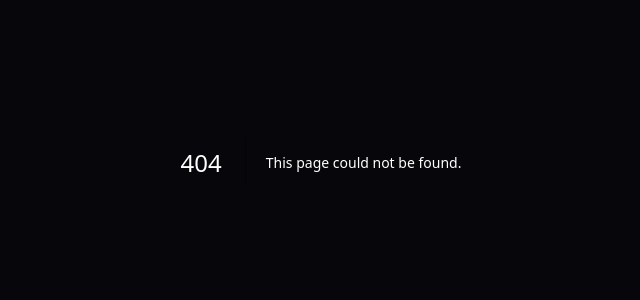
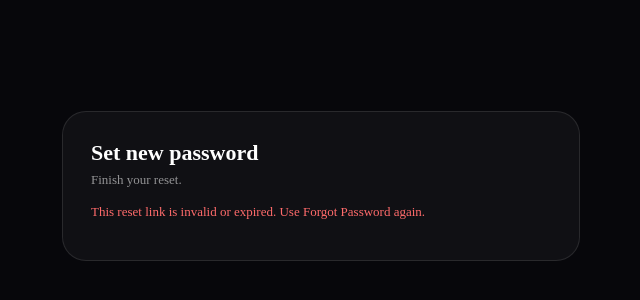
Before and after one commit to RiotBryant/broPORTAL, a Next.js app: page /reset-password in a window 1280 px wide. Before the commit this address had no page. Shown: the part 238-538 px from the top of the page, without its empty margins (319-959 px from the left). Built offline with nearby package versions, Linux system fonts and the light colour scheme; no server answers.

Commit message:
Create page.tsx

```diff
--- /dev/null
+++ b/app/reset-password/page.tsx
@@ -0,0 +1,78 @@
+"use client";
+
+import { useEffect, useState } from "react";
+import { useRouter } from "next/navigation";
+import { supabase } from "@/lib/supabase/client";
+
+export default function ResetPasswordFromEmailLink() {
+  const router = useRouter();
+  const [newPassword, setNewPassword] = useState("");
+  const [ready, setReady] = useState(false);
+  const [loading, setLoading] = useState(false);
+  const [err, setErr] = useState<string | null>(null);
+  const [ok, setOk] = useState<string | null>(null);
+
+  useEffect(() => {
+    // If the user arrived from a Supabase recovery link, a session gets established.
+    // We just verify that a session exists so updateUser can work.
+    (async () => {
+      const { data } = await supabase.auth.getSession();
+      if (!data.session) {
+        setErr("This reset link is invalid or expired. Use Forgot Password again.");
+        return;
+      }
+      setReady(true);
+    })();
+  }, []);
+
+  async function setPassword(e: React.FormEvent) {
+    e.preventDefault();
+    setErr(null);
+    setOk(null);
+    setLoading(true);
+
+    const { error } = await supabase.auth.updateUser({ password: newPassword });
+
+    setLoading(false);
+
+    if (error) {
+      setErr(error.message);
+      return;
+    }
+
+    setOk("Password updated. Redirecting...");
+    setTimeout(() => router.replace("/login"), 700);
+  }
+
+  const css = `
+    :root{color-scheme:dark;}
+    .page{min-height:100vh;background:#07070b;color:white;display:grid;place-items:center;padding:24px;}
+    .card{width:100%;max-width:460px;border-radius:24px;padding:28px;background:rgba(255,255,255,0.04);border:1px solid rgba(255,255,255,0.10);}
+    h1{margin:0 0 6px;font-size:22px;font-weight:800;}
+    p{margin:0 0 16px;font-size:13px;color:rgba(255,255,255,0.55);}
+    .input{width:100%;padding:12px 14px;margin-bottom:12px;border-radius:12px;border:1px solid rgba(255,255,255,0.15);background:rgba(255,255,255,0.06);color:white;}
+    .btn{width:100%;border-radius:999px;padding:12px 14px;font-size:14px;font-weight:800;border:none;cursor:pointer;background:#ffffff;color:#000;}
+    .ok{margin:0 0 12px;font-size:13px;color:rgba(170,255,200,0.9);}
+    .err{margin:0 0 12px;font-size:13px;color:#ff6b6b;}
+  `;
+
+  return (
+    <div className="page">
+      <style>{css}</style>
+      <div className="card">
+        <h1>Set new password</h1>
+        <p>Finish your reset.</p>
+
+        {ok && <div className="ok">{ok}</div>}
+        {err && <div className="err">{err}</div>}
+
+        {ready && (
+          <form onSubmit={setPassword}>
+            <input className="input" type="password" value={newPassword} onChange={(e) => setNewPassword(e.target.value)} placeholder="New password" required />
+            <button className="btn" disabled={loading}>{loading ? "Saving..." : "Save password"}</button>
+          </form>
+        )}
+      </div>
+    </div>
+  );
+}
```
